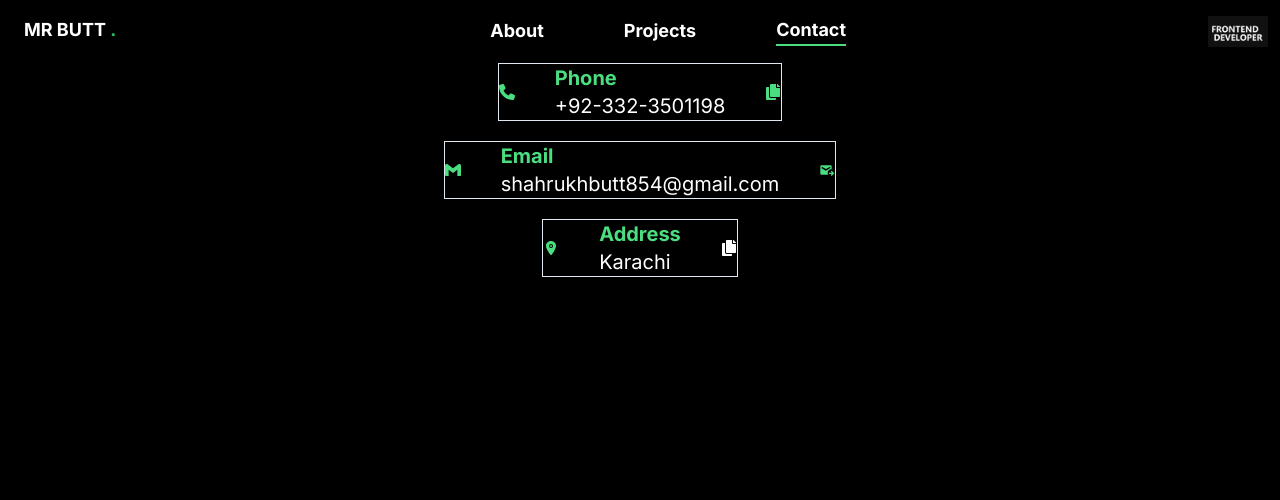
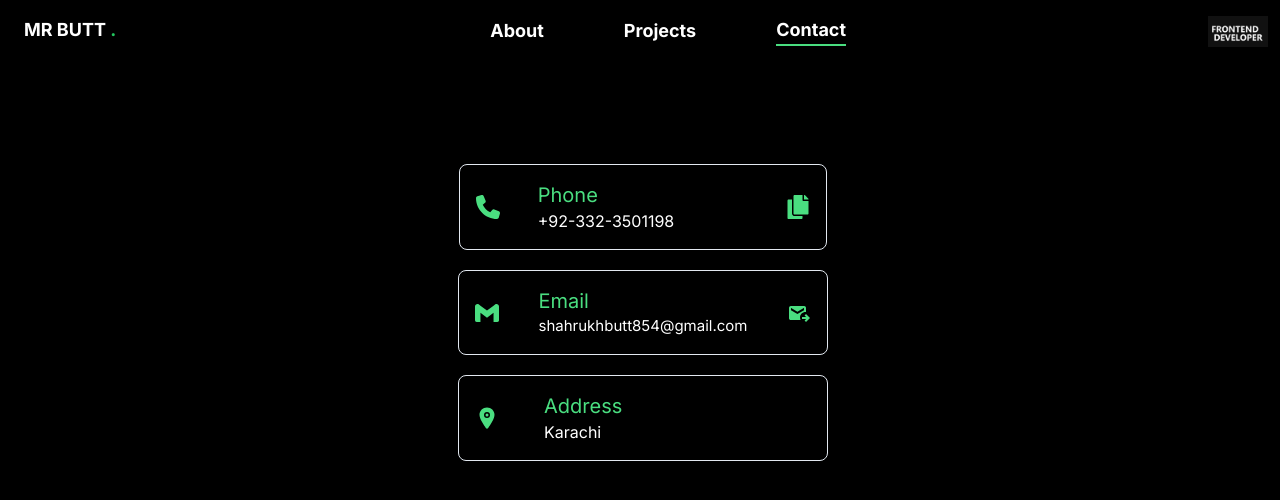
Before and after one commit to Shahrukh-butt804/Portfolio, a Next.js app: page /contact in a window 1280 px wide. Shown: the top 500 px of the page. Built offline with nearby package versions, Linux system fonts and the light colour scheme.

Commit message:
typos Handle

```diff
--- a/src/app/contact/page.jsx
+++ b/src/app/contact/page.jsx
@@ -9,14 +9,11 @@ import { MdOutgoingMail } from "react-icons/md";
 
 
 
-
-
-
 function Page() {
   let phoneRef = useRef(null);
   const emailRef = useRef(null);
 
-
+  // Copy to clipboard
   function handleCopy() {
     if (phoneRef.current) {
       // Get the range of the text within the paragraph
@@ -36,58 +33,81 @@ function Page() {
 
 
   }
+
+  // Click to mail with Gmail
   function handleEmail() {
-
     const mailtoURL = `https://mail.google.com/mail/?view=cm&fs=1&to=${encodeURIComponent(emailRef.current.innerText)}`
     // Open the mailto URL in a new tab
     window.open(mailtoURL, '_blank');
   }
 
   return (
-    <div className='bg-black h-screen -mt-32 text-white flex gap-5 justify-center items-center flex-col'>
+    <div className='bg-black h-screen -mt-32 text-white flex gap-5 justify-center items-center flex-col' style={{display:"flex",justifyContent:"center",alignItems:"center",height:"500px",paddingLeft:"6px"}}>
 
       {/* Phone */}
-      <div className='flex gap-10 justify-between items-center border border-white  min-w-96 p-3'>
+      <div className='flex justify-center items-center border border-white p-4 rounded-lg' style={{gap:"75px"}}>
           <div
-          className='text-green-400 text-2xl ps-2'><FaPhone /></div>
-
-        <div className='flex justify-start min-w-72 items-start flex-col'>
-          <h2 className='text-xl font-bold text-green-400 my-1'>Phone</h2>
-          <p ref={phoneRef} className='text-xl'>+92-332-3501198</p>
+          className='text-green-400'
+          style={{fontSize:"24px"}}
+          >
+            <FaPhone />
           </div>
 
+
+
+        <div className='flex flex-col' style={{position:"relative",right:"37px"}}>
+          <h2 className='text-green-400 text-xl'>Phone</h2>
+          <p ref={phoneRef}>+92-332-3501198</p>
+        </div>
           <div
-          onClick={() => handleCopy()}
-          className='text-green-400 text-2xl hover:text-green-800'><FaCopy /></div>
+             className='text-green-400 hoverIcons'
+             style={{fontSize:"24px"}}
+             onClick={handleCopy}
+             >
+            <FaCopy />
           </div>
 
+      </div>
+
+
       {/* Email */}
-      <div className='flex gap-10 justify-between items-center border border-white  min-w-96 p-3'>
-        <div className='text-green-400 text-2xl ps-2'><SiGmail /></div>
+      <div className='flex justify-center items-center border border-white p-4 rounded-lg' style={{gap:"40px"}}>
+          <div
+          className='text-green-400'
+          style={{fontSize:"24px"}}
+          >
+            <SiGmail />
+          </div>
 
-        <div className='flex justify-start min-w-72 items-start flex-col'>
-          <h2 className='text-xl font-bold text-green-400 my-1'>Email</h2>
-          <p  className='text-xl' ref={emailRef}>shahrukhbutt854@gmail.com</p>
+        <div className='flex flex-col'>
+          <h2 className='text-green-400 text-xl'>Email</h2>
+          <p style={{fontSize:"15px"}} ref={emailRef}>shahrukhbutt854@gmail.com</p>
         </div>
           <div
+             className='text-green-400 hoverIcons'
+             style={{fontSize:"24px"}}
              onClick={handleEmail}
-          className='text-green-400 text-2xl hover:text-green-800'><MdOutgoingMail /></div>
+             >
+            <MdOutgoingMail />
           </div>
 
-      {/* Addres */}
-      <div className='flex gap-10 justify-between items-center border border-white  min-w-96 p-3'>
-        <div className='text-green-400 text-2xl ps-2'><IoLocation /></div>
-
-        <div className='flex justify-start min-w-72 items-start flex-col'>
-          <h2 className='text-xl font-bold text-green-400 my-1'>Address</h2>
-          <p className='text-xl'>Karachi</p>
       </div>
 
+
+        {/* Address */}
+        <div className='flex justify-start items-center  border border-white p-4 rounded-lg' style={{gap:"45px",width:"370px"}}>
                 <div
-          className='text-black text-2xl'>
-          <FaCopy /></div>
+                className='text-green-400'
+                style={{fontSize:"24px"}}
+                >
+                  <IoLocation />
                 </div>
 
+              <div className='flex flex-col'>
+                <h2 className='text-green-400 text-xl'>Address</h2>
+                <p>Karachi</p>
+              </div>
+            </div>
 
 
 
--- a/src/app/globals.css
+++ b/src/app/globals.css
@@ -96,3 +96,8 @@
   height: 365px;
   animation: spinHalfClockwiseHalfCounterclockwise 20s linear infinite;
 }
+
+
+.hoverIcons :hover{
+  color: #1a6a37;
+}
--- a/src/app/layout.tsx
+++ b/src/app/layout.tsx
@@ -23,7 +23,7 @@ export default function RootLayout({
   children: React.ReactNode;
 }>) {
   return (
-    <html lang="en" className="bg-black">
+    <html lang="en" className="bg-black pb-7">
       <body className={inter.className}>
         <Nav />
         <StairTransition />
--- a/src/app/page.tsx
+++ b/src/app/page.tsx
@@ -18,17 +18,17 @@ export default function Home() {
 
   let status = [
     {
-      text: "Post",
-      value: 30
+      text: "Repos",
+      value: 50
     },
     {
       text: "Commits",
-      value: 100,
+      value: 300,
 
     },
     {
-      text: "Porjects",
-      value: 10
+      text: "Projects",
+      value: 20
     }
   ]
 
@@ -75,7 +75,7 @@ export default function Home() {
         </div>
 
         {/* Image Inside The Spinner */}
-        <div className="container ">
+        <div className="container mt-2 -mb-1">
           <SpinnerImage />
           <div>
           </div>
--- a/src/components/ui/MobileNav.jsx
+++ b/src/components/ui/MobileNav.jsx
@@ -1,9 +1,10 @@
-import { Sheet, SheetContent, SheetTrigger } from "@/components/ui/sheet"
+import { Sheet, SheetContent, SheetTrigger, SheetClose } from "@/components/ui/sheet"
 import { usePathname } from "next/navigation"
 import Link from "next/link"
 import { CiMenuFries } from "react-icons/ci"
 
 function MobileNav() {
+
   let links = [
     {
       name: "About",
@@ -26,28 +27,30 @@ function MobileNav() {
   const pathName = usePathname()
 
 
-
-
-
   return (
     <Sheet>
       <SheetTrigger className="flex justify-center items-center">
         <CiMenuFries className="text-green-400 text-3xl lg:hidden block" />
       </SheetTrigger>
       <SheetContent className="flex flex-col gap-20">
-        <div className="font-bold text-2xl text-white relative top-10">Logo</div>
+        <div className="font-bold text-2xl text-white relative top-10">
+        MR BUTT <span className='text-green-500'>.</span>
+        </div>
 
+
+        {/* Mapping on Links */}
         <div className="flex flex-col gap-5  items-center h-screen">
           {/* links */}
           {links.map((e, index) => (
             <>
-               <Link href={e.path} key={index} className={`
+              <Link
+                onClick={() => SheetClose()}
+                href={e.path} key={index} className={`
                 text-lg font-bold cursor-pointer text-white hover:text-green-400  hover:border-green-400 transition-all
                ${e.path === pathName && "text-green-300 border-b-2 border-green-400 "}
            `}>{e.name}</Link>
             </>
           ))}
-
         </div>
 
       </SheetContent>
--- a/src/components/ui/SpinnerImage.jsx
+++ b/src/components/ui/SpinnerImage.jsx
@@ -15,9 +15,9 @@ const SpinnerImage = () => {
 
       {/* Static Image */}
       <motion.div
-        initial={{opacity:0,y: 200}}
-        animate={{ y: 0, opacity: 1 }}
-        transition={{ duration:0.6,delay: 0.1, ease:"easeIn"}}
+        initial={{opacity:0,}}
+        animate={{opacity: 1 }}
+        transition={{ duration:1,delay: 0.1, ease:"easeIn"}}
         className='sm:w-[20px] xs:w-[20px] lg:w-[300px]'>
         <Image
           src="/images/myPic.jpeg"
--- a/src/components/ui/StairTransition.jsx
+++ b/src/components/ui/StairTransition.jsx
@@ -10,8 +10,8 @@ function StairTransition() {
     const [showDiv, setShowDiv] = useState(true)
 
 
+    // Trigger removal of the div when pathname changes
     useEffect(() => {
-        // Trigger removal of the div when pathname changes
         setShowDiv(true)
         setTimeout(() => {
             setShowDiv(false)
--- a/src/components/ui/Stairs.jsx
+++ b/src/components/ui/Stairs.jsx
@@ -17,7 +17,6 @@ const stairsAnimation = {
 
 
 const reverseIndex = (index) => {
-    console.log(index)
     const totalStep = 6
     return totalStep - index - 1
 }
--- a/src/components/ui/sheet.tsx
+++ b/src/components/ui/sheet.tsx
@@ -66,13 +66,14 @@ const SheetContent = React.forwardRef<
       {...props}
     >
       <SheetPrimitive.Close className="absolute right-4 top-8 rounded-sm opacity-70 ring-offset-background transition-opacity hover:opacity-100  focus:ring-offset-2 disabled:pointer-events-none data-[state=open]:bg-secondary">
-        <IoMdClose className="h-5 w-5  text-green-400" />
+        <IoMdClose className="h-5 w-5 text-green-400" />
         <span className="sr-only">Close</span>
       </SheetPrimitive.Close>
       {children}
     </SheetPrimitive.Content>
   </SheetPortal>
 ))
+
 SheetContent.displayName = SheetPrimitive.Content.displayName
 
 const SheetHeader = ({
```
Also changed, not shown: 1 other file (tests, documents, lock files or other folders). Lines whose indentation alone changed are shown as unchanged.
